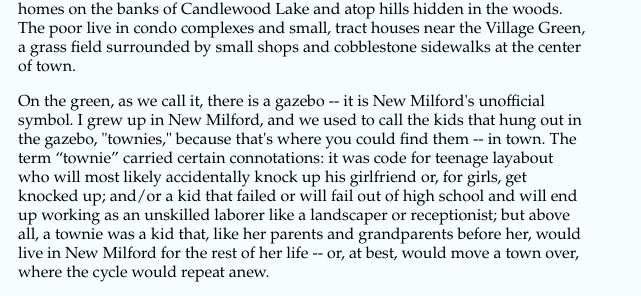
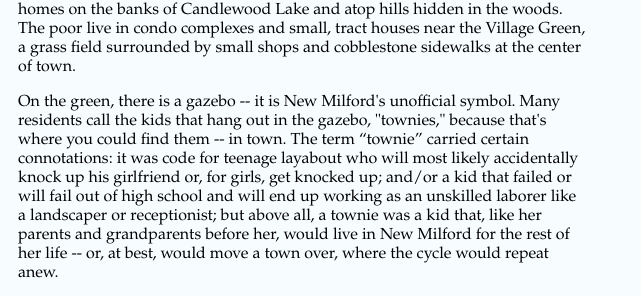
Before and after one commit to zachwasss/m_measles, a plain HTML site: page maryann_measles_timeline3.html in a window 1280 px wide. Shown: the part 292-588 px from the top of the page, 0-641 px from the left. Drawn offline with nearby package versions, Linux system fonts and the light colour scheme.

Commit message:
updated summary paragraph

```diff
--- a/maryann_measles_timeline3.html
+++ b/maryann_measles_timeline3.html
@@ -33,7 +33,7 @@
 	     <p class="first">
 		    Connecticut is the <a href=”http://www.epi.org/publication/unequal-states/”>most economically stratified state in the country</a> -- upscale New York City suburbs and urban ghettos often share borders, but the rich and poor rarely live in the same town.</p>
 		    <p>New Milford is an anomaly because the ultra-rich and permanently poor live a stone's-throw apart. The upper class occupy the edges of town -- they live in homes on the banks of Candlewood Lake and atop hills hidden in the woods. The poor live in condo complexes and small, tract houses near the Village Green, a grass field surrounded by small shops and cobblestone sidewalks at the center of town.</p>
-		    <p>On the green, as we call it, there is a gazebo -- it is New Milford's unofficial symbol. I grew up in New Milford, and we used to call the kids that hung out in the gazebo, "townies," because that's where you could find them -- in town. The term “townie” carried certain connotations: it was code for teenage layabout who will most likely accidentally knock up his girlfriend or, for girls, get knocked up; and/or a kid that failed or will fail out of high school and will end up working as an unskilled laborer like a landscaper or receptionist; but above all, a townie was a kid that, like her parents and grandparents before her, would live in New Milford for the rest of her life -- or, at best, would move a town over, where the cycle would repeat anew.</p>
+		    <p>On the green, there is a gazebo -- it is New Milford's unofficial symbol. Many residents call the kids that hang out in the gazebo, "townies," because that's where you could find them -- in town. The term “townie” carried certain connotations: it was code for teenage layabout who will most likely accidentally knock up his girlfriend or, for girls, get knocked up; and/or a kid that failed or will fail out of high school and will end up working as an unskilled laborer like a landscaper or receptionist; but above all, a townie was a kid that, like her parents and grandparents before her, would live in New Milford for the rest of her life -- or, at best, would move a town over, where the cycle would repeat anew.</p>
 		   <p>In the late summer of 1997, Maryann Measles beacame a townie -- not by choice, but by birthright. She was 13 and wanted to joined the only group in New Milford where she felt like she belonged.</p>
 		    	<hr />
 	     </div>
```
Also changed, not shown: images/new_milford_town_flag.png.
